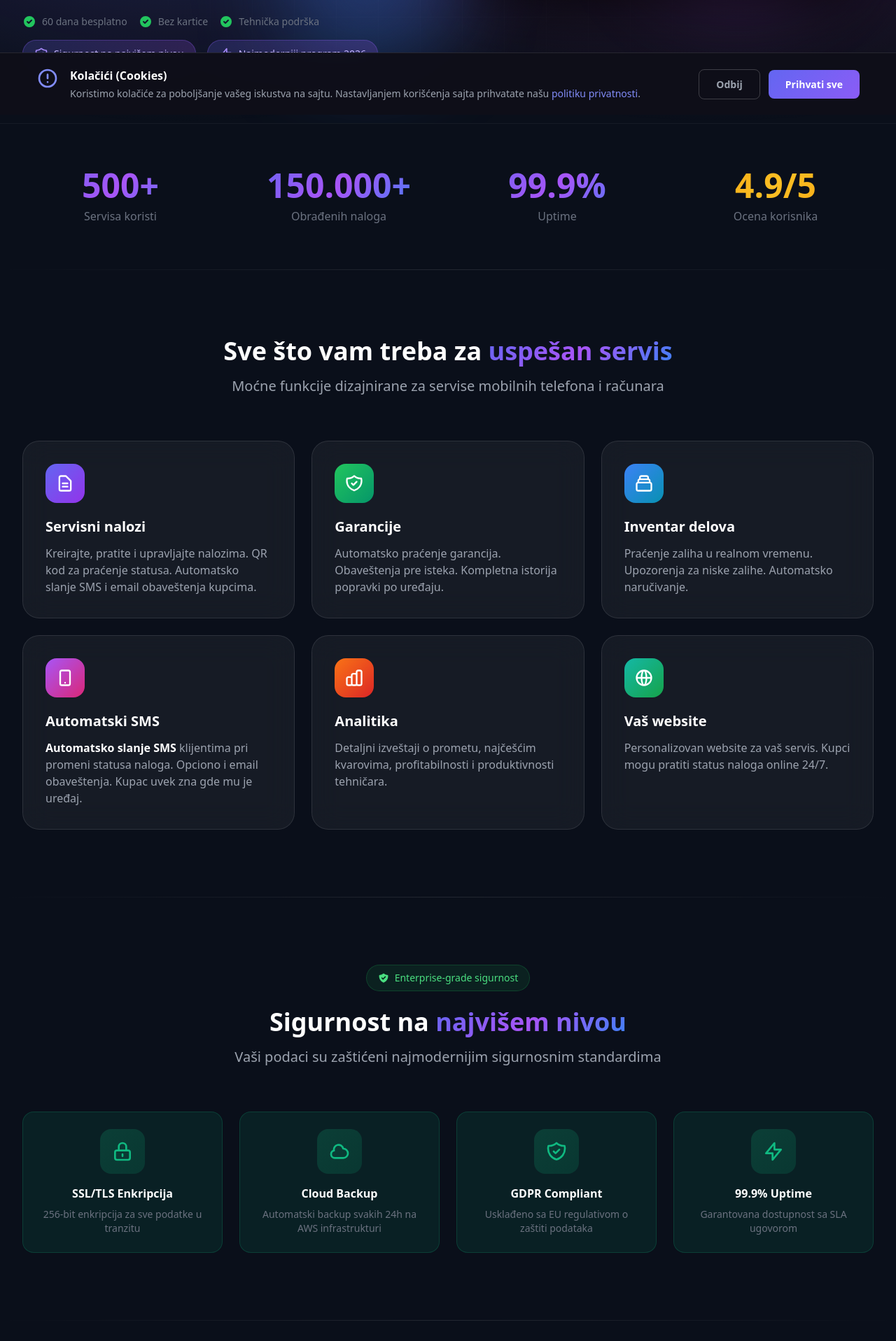
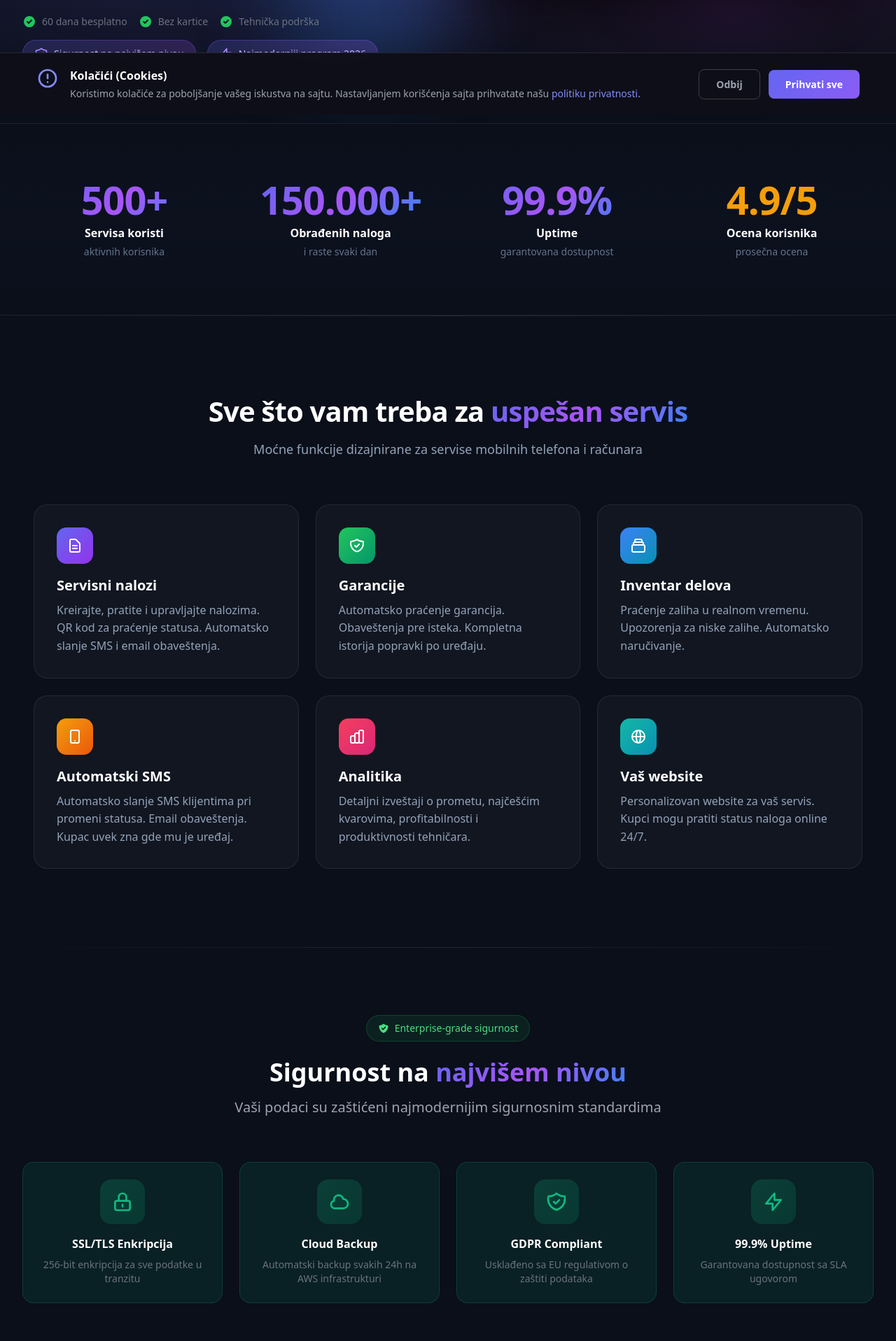
Before and after one commit to v1sk0/servishub, a Flask app: page / in a window 1280 px wide. Shown: the part 636-2553 px from the top of the page at 70% size. Run offline with Flask 3, Linux system fonts and the light colour scheme; data comes from the database, SQL or seed files in the repository; some libraries are stand-ins or nearby versions.

Commit message:
Landing page redesign: professional spacing system, stats section, features grid

```diff
--- a/app/templates/public/landing.html
+++ b/app/templates/public/landing.html
@@ -5,16 +5,108 @@
 {% block head %}
 <style>
     /* ============================================
-       SERVISHUB WORLD-CLASS LANDING PAGE 2026
-       Inspired by: Linear, Notion, Stripe, Vercel
-       ============================================ */
+       SERVISHUB PROFESSIONAL LANDING PAGE 2026
+       Design System: Consistent, Proportional, Business
+       ============================================ */
+
+    /* Design Tokens - Spacing Scale (8px base) */
+    :root {
+        --space-1: 0.25rem;   /* 4px */
+        --space-2: 0.5rem;    /* 8px */
+        --space-3: 0.75rem;   /* 12px */
+        --space-4: 1rem;      /* 16px */
+        --space-5: 1.5rem;    /* 24px */
+        --space-6: 2rem;      /* 32px */
+        --space-8: 3rem;      /* 48px */
+        --space-10: 4rem;     /* 64px */
+        --space-12: 5rem;     /* 80px */
+        --space-16: 7rem;     /* 112px */
+
+        /* Typography Scale */
+        --text-xs: 0.75rem;
+        --text-sm: 0.875rem;
+        --text-base: 1rem;
+        --text-lg: 1.125rem;
+        --text-xl: 1.25rem;
+        --text-2xl: 1.5rem;
+        --text-3xl: 2rem;
+        --text-4xl: 2.5rem;
+        --text-5xl: 3.5rem;
+
+        /* Section Heights */
+        --section-py: var(--space-16);
+        --section-py-sm: var(--space-10);
+
+        /* Color Palette - Professional */
+        --color-bg: #0a0f1a;
+        --color-surface: rgba(255, 255, 255, 0.03);
+        --color-surface-hover: rgba(255, 255, 255, 0.06);
+        --color-border: rgba(255, 255, 255, 0.08);
+        --color-border-hover: rgba(255, 255, 255, 0.15);
+        --color-text: #ffffff;
+        --color-text-secondary: #94a3b8;
+        --color-text-muted: #64748b;
+        --color-primary: #6366f1;
+        --color-primary-light: #818cf8;
+        --color-accent: #f59e0b;
+    }
 
     /* Reset glass-theme for public pages */
     .public-page * { color: inherit; }
     .public-page {
-        background: #0a0f1a !important;
-        color: #ffffff;
+        background: var(--color-bg) !important;
+        color: var(--color-text);
         overflow-x: hidden;
+        font-feature-settings: "kern" 1, "liga" 1;
+        -webkit-font-smoothing: antialiased;
+        -moz-osx-font-smoothing: grayscale;
+    }
+
+    /* Section Base */
+    .landing-section {
+        padding: var(--section-py) 0;
+        position: relative;
+    }
+
+    .landing-section--compact {
+        padding: var(--section-py-sm) 0;
+    }
+
+    .section-header {
+        text-align: center;
+        margin-bottom: var(--space-10);
+        max-width: 720px;
+        margin-left: auto;
+        margin-right: auto;
+    }
+
+    .section-header h2 {
+        font-size: var(--text-4xl);
+        font-weight: 700;
+        line-height: 1.2;
+        margin-bottom: var(--space-4);
+        letter-spacing: -0.02em;
+    }
+
+    .section-header p {
+        font-size: var(--text-lg);
+        color: var(--color-text-secondary);
+        line-height: 1.6;
+    }
+
+    /* Container */
+    .landing-container {
+        max-width: 1280px;
+        margin: 0 auto;
+        padding: 0 var(--space-5);
+    }
+
+    @media (min-width: 640px) {
+        .landing-container { padding: 0 var(--space-6); }
+    }
+
+    @media (min-width: 1024px) {
+        .landing-container { padding: 0 var(--space-8); }
     }
 
     /* ============================================
@@ -654,8 +746,60 @@
     }
 
     /* ============================================
-       STATS COUNTER ANIMATION
-       ============================================ */
+       STATS SECTION - Professional Design
+       ============================================ */
+    .stats-section {
+        padding: var(--space-10) 0;
+        border-top: 1px solid var(--color-border);
+        border-bottom: 1px solid var(--color-border);
+        background: linear-gradient(180deg, transparent 0%, rgba(99, 102, 241, 0.02) 50%, transparent 100%);
+    }
+
+    .stats-grid {
+        display: grid;
+        grid-template-columns: repeat(2, 1fr);
+        gap: var(--space-6);
+    }
+
+    @media (min-width: 768px) {
+        .stats-grid {
+            grid-template-columns: repeat(4, 1fr);
+            gap: var(--space-8);
+        }
+    }
+
+    .stat-item {
+        text-align: center;
+        padding: var(--space-4);
+    }
+
+    .stat-value {
+        font-size: var(--text-4xl);
+        font-weight: 800;
+        line-height: 1;
+        letter-spacing: -0.02em;
+        margin-bottom: var(--space-2);
+    }
+
+    @media (min-width: 768px) {
+        .stat-value {
+            font-size: var(--text-5xl);
+        }
+    }
+
+    .stat-label {
+        font-size: var(--text-base);
+        font-weight: 600;
+        color: var(--color-text);
+        margin-bottom: var(--space-1);
+    }
+
+    .stat-sublabel {
+        font-size: var(--text-sm);
+        color: var(--color-text-muted);
+    }
+
+    /* Legacy support */
     .stat-number {
         font-size: 3rem;
         font-weight: 800;
@@ -663,21 +807,72 @@
     }
 
     /* ============================================
-       FEATURE CARDS
-       ============================================ */
+       FEATURE CARDS - Professional Grid
+       ============================================ */
+    .features-grid {
+        display: grid;
+        grid-template-columns: 1fr;
+        gap: var(--space-5);
+    }
+
+    @media (min-width: 768px) {
+        .features-grid {
+            grid-template-columns: repeat(2, 1fr);
+        }
+    }
+
+    @media (min-width: 1024px) {
+        .features-grid {
+            grid-template-columns: repeat(3, 1fr);
+        }
+    }
+
+    .feature-card {
+        background: var(--color-surface);
+        border: 1px solid var(--color-border);
+        border-radius: 20px;
+        padding: var(--space-6);
+        transition: all 0.3s cubic-bezier(0.4, 0, 0.2, 1);
+    }
+
+    .feature-card:hover {
+        background: var(--color-surface-hover);
+        border-color: var(--color-border-hover);
+        transform: translateY(-4px);
+        box-shadow: 0 20px 40px -15px rgba(0, 0, 0, 0.3);
+    }
+
     .feature-icon {
-        width: 56px;
-        height: 56px;
-        border-radius: 16px;
+        width: 52px;
+        height: 52px;
+        border-radius: 14px;
         display: flex;
         align-items: center;
         justify-content: center;
-        margin-bottom: 20px;
+        margin-bottom: var(--space-4);
         transition: transform 0.3s ease;
     }
 
+    .feature-card:hover .feature-icon {
+        transform: scale(1.05);
+    }
+
+    .feature-card h3 {
+        font-size: var(--text-xl);
+        font-weight: 600;
+        margin-bottom: var(--space-2);
+        color: var(--color-text);
+    }
+
+    .feature-card p {
+        font-size: var(--text-base);
+        color: var(--color-text-secondary);
+        line-height: 1.6;
+    }
+
+    /* Legacy glass-card support */
     .glass-card:hover .feature-icon {
-        transform: scale(1.1) rotate(5deg);
+        transform: scale(1.05);
     }
 
     /* ============================================
@@ -1041,24 +1236,28 @@
     <!-- ============================================
          SOCIAL PROOF - STATS
          ============================================ -->
-    <section class="relative py-16 border-t border-white/5">
-        <div class="max-w-7xl mx-auto px-4 sm:px-6 lg:px-8">
-            <div class="grid grid-cols-2 md:grid-cols-4 gap-8 text-center">
-                <div class="reveal">
-                    <div class="stat-number gradient-text" x-data="{ count: 0 }" x-intersect.once="animateCount($el, 500)">500+</div>
-                    <div class="text-gray-500 mt-2">Servisa koristi</div>
-                </div>
-                <div class="reveal reveal-delay-1">
-                    <div class="stat-number gradient-text" x-data="{ count: 0 }" x-intersect.once="animateCount($el, 150000)">150.000+</div>
-                    <div class="text-gray-500 mt-2">Obrađenih naloga</div>
-                </div>
-                <div class="reveal reveal-delay-2">
-                    <div class="stat-number gradient-text">99.9%</div>
-                    <div class="text-gray-500 mt-2">Uptime</div>
-                </div>
-                <div class="reveal reveal-delay-3">
-                    <div class="stat-number gradient-text-gold">4.9/5</div>
-                    <div class="text-gray-500 mt-2">Ocena korisnika</div>
+    <section class="stats-section">
+        <div class="landing-container">
+            <div class="stats-grid">
+                <div class="stat-item reveal">
+                    <div class="stat-value gradient-text">500+</div>
+                    <div class="stat-label">Servisa koristi</div>
+                    <div class="stat-sublabel">aktivnih korisnika</div>
+                </div>
+                <div class="stat-item reveal reveal-delay-1">
+                    <div class="stat-value gradient-text">150.000+</div>
+                    <div class="stat-label">Obrađenih naloga</div>
+                    <div class="stat-sublabel">i raste svaki dan</div>
+                </div>
+                <div class="stat-item reveal reveal-delay-2">
+                    <div class="stat-value gradient-text">99.9%</div>
+                    <div class="stat-label">Uptime</div>
+                    <div class="stat-sublabel">garantovana dostupnost</div>
+                </div>
+                <div class="stat-item reveal reveal-delay-3">
+                    <div class="stat-value" style="color: var(--color-accent);">4.9/5</div>
+                    <div class="stat-label">Ocena korisnika</div>
+                    <div class="stat-sublabel">prosečna ocena</div>
                 </div>
             </div>
         </div>
@@ -1069,100 +1268,82 @@
     <!-- ============================================
          FEATURES
          ============================================ -->
-    <section id="features" class="relative py-24">
-        <div class="max-w-7xl mx-auto px-4 sm:px-6 lg:px-8">
-            <div class="text-center mb-16">
-                <h2 class="text-3xl sm:text-4xl font-bold mb-4 reveal">
+    <section id="features" class="landing-section">
+        <div class="landing-container">
+            <div class="section-header reveal">
+                <h2>
                     Sve što vam treba za <span class="gradient-text">uspešan servis</span>
                 </h2>
-                <p class="text-xl text-gray-400 max-w-2xl mx-auto reveal reveal-delay-1">
+                <p>
                     Moćne funkcije dizajnirane za servise mobilnih telefona i računara
                 </p>
             </div>
 
-            <div class="grid md:grid-cols-2 lg:grid-cols-3 gap-6">
+            <div class="features-grid">
                 <!-- Feature 1 -->
-                <div class="glass-card p-8 reveal">
+                <div class="feature-card reveal">
                     <div class="feature-icon bg-gradient-to-br from-indigo-500 to-purple-600">
-                        <svg class="w-7 h-7 text-white" fill="none" viewBox="0 0 24 24" stroke="currentColor">
+                        <svg class="w-6 h-6 text-white" fill="none" viewBox="0 0 24 24" stroke="currentColor">
                             <path stroke-linecap="round" stroke-linejoin="round" stroke-width="2" d="M9 12h6m-6 4h6m2 5H7a2 2 0 01-2-2V5a2 2 0 012-2h5.586a1 1 0 01.707.293l5.414 5.414a1 1 0 01.293.707V19a2 2 0 01-2 2z" />
                         </svg>
                     </div>
-                    <h3 class="text-xl font-semibold mb-3">Servisni nalozi</h3>
-                    <p class="text-gray-400">
-                        Kreirajte, pratite i upravljajte nalozima. QR kod za praćenje statusa.
-                        Automatsko slanje SMS i email obaveštenja kupcima.
-                    </p>
+                    <h3>Servisni nalozi</h3>
+                    <p>Kreirajte, pratite i upravljajte nalozima. QR kod za praćenje statusa. Automatsko slanje SMS i email obaveštenja.</p>
                 </div>
 
                 <!-- Feature 2 -->
-                <div class="glass-card p-8 reveal reveal-delay-1">
+                <div class="feature-card reveal reveal-delay-1">
                     <div class="feature-icon bg-gradient-to-br from-green-500 to-emerald-600">
-                        <svg class="w-7 h-7 text-white" fill="none" viewBox="0 0 24 24" stroke="currentColor">
+                        <svg class="w-6 h-6 text-white" fill="none" viewBox="0 0 24 24" stroke="currentColor">
                             <path stroke-linecap="round" stroke-linejoin="round" stroke-width="2" d="M9 12l2 2 4-4m5.618-4.016A11.955 11.955 0 0112 2.944a11.955 11.955 0 01-8.618 3.04A12.02 12.02 0 003 9c0 5.591 3.824 10.29 9 11.622 5.176-1.332 9-6.03 9-11.622 0-1.042-.133-2.052-.382-3.016z" />
                         </svg>
                     </div>
-                    <h3 class="text-xl font-semibold mb-3">Garancije</h3>
-                    <p class="text-gray-400">
-                        Automatsko praćenje garancija. Obaveštenja pre isteka.
-                        Kompletna istorija popravki po uređaju.
-                    </p>
+                    <h3>Garancije</h3>
+                    <p>Automatsko praćenje garancija. Obaveštenja pre isteka. Kompletna istorija popravki po uređaju.</p>
                 </div>
 
                 <!-- Feature 3 -->
-                <div class="glass-card p-8 reveal reveal-delay-2">
+                <div class="feature-card reveal reveal-delay-2">
                     <div class="feature-icon bg-gradient-to-br from-blue-500 to-cyan-600">
-                        <svg class="w-7 h-7 text-white" fill="none" viewBox="0 0 24 24" stroke="currentColor">
+                        <svg class="w-6 h-6 text-white" fill="none" viewBox="0 0 24 24" stroke="currentColor">
                             <path stroke-linecap="round" stroke-linejoin="round" stroke-width="2" d="M19 11H5m14 0a2 2 0 012 2v6a2 2 0 01-2 2H5a2 2 0 01-2-2v-6a2 2 0 012-2m14 0V9a2 2 0 00-2-2M5 11V9a2 2 0 012-2m0 0V5a2 2 0 012-2h6a2 2 0 012 2v2M7 7h10" />
                         </svg>
                     </div>
-                    <h3 class="text-xl font-semibold mb-3">Inventar delova</h3>
-                    <p class="text-gray-400">
-                        Praćenje zaliha u realnom vremenu. Upozorenja za niske zalihe.
-                        Automatsko naručivanje.
-                    </p>
+                    <h3>Inventar delova</h3>
+                    <p>Praćenje zaliha u realnom vremenu. Upozorenja za niske zalihe. Automatsko naručivanje.</p>
                 </div>
 
                 <!-- Feature 4 -->
-                <div class="glass-card p-8 reveal">
-                    <div class="feature-icon bg-gradient-to-br from-purple-500 to-pink-600">
-                        <svg class="w-7 h-7 text-white" fill="none" viewBox="0 0 24 24" stroke="currentColor">
+                <div class="feature-card reveal">
+                    <div class="feature-icon bg-gradient-to-br from-amber-500 to-orange-600">
+                        <svg class="w-6 h-6 text-white" fill="none" viewBox="0 0 24 24" stroke="currentColor">
                             <path stroke-linecap="round" stroke-linejoin="round" stroke-width="2" d="M12 18h.01M8 21h8a2 2 0 002-2V5a2 2 0 00-2-2H8a2 2 0 00-2 2v14a2 2 0 002 2z" />
                         </svg>
                     </div>
-                    <h3 class="text-xl font-semibold mb-3">Automatski SMS</h3>
-                    <p class="text-gray-400">
-                        <strong class="text-white">Automatsko slanje SMS</strong> klijentima pri promeni statusa naloga.
-                        Opciono i email obaveštenja. Kupac uvek zna gde mu je uređaj.
-                    </p>
+                    <h3>Automatski SMS</h3>
+                    <p>Automatsko slanje SMS klijentima pri promeni statusa. Email obaveštenja. Kupac uvek zna gde mu je uređaj.</p>
                 </div>
 
                 <!-- Feature 5 -->
-                <div class="glass-card p-8 reveal reveal-delay-1">
-                    <div class="feature-icon bg-gradient-to-br from-orange-500 to-red-600">
-                        <svg class="w-7 h-7 text-white" fill="none" viewBox="0 0 24 24" stroke="currentColor">
+                <div class="feature-card reveal reveal-delay-1">
+                    <div class="feature-icon bg-gradient-to-br from-rose-500 to-pink-600">
+                        <svg class="w-6 h-6 text-white" fill="none" viewBox="0 0 24 24" stroke="currentColor">
                             <path stroke-linecap="round" stroke-linejoin="round" stroke-width="2" d="M9 19v-6a2 2 0 00-2-2H5a2 2 0 00-2 2v6a2 2 0 002 2h2a2 2 0 002-2zm0 0V9a2 2 0 012-2h2a2 2 0 012 2v10m-6 0a2 2 0 002 2h2a2 2 0 002-2m0 0V5a2 2 0 012-2h2a2 2 0 012 2v14a2 2 0 01-2 2h-2a2 2 0 01-2-2z" />
                         </svg>
                     </div>
-                    <h3 class="text-xl font-semibold mb-3">Analitika</h3>
-                    <p class="text-gray-400">
-                        Detaljni izveštaji o prometu, najčešćim kvarovima,
-                        profitabilnosti i produktivnosti tehničara.
-                    </p>
+                    <h3>Analitika</h3>
+                    <p>Detaljni izveštaji o prometu, najčešćim kvarovima, profitabilnosti i produktivnosti tehničara.</p>
                 </div>
 
                 <!-- Feature 6 -->
-                <div class="glass-card p-8 reveal reveal-delay-2">
-                    <div class="feature-icon bg-gradient-to-br from-teal-500 to-green-600">
-                        <svg class="w-7 h-7 text-white" fill="none" viewBox="0 0 24 24" stroke="currentColor">
+                <div class="feature-card reveal reveal-delay-2">
+                    <div class="feature-icon bg-gradient-to-br from-teal-500 to-cyan-600">
+                        <svg class="w-6 h-6 text-white" fill="none" viewBox="0 0 24 24" stroke="currentColor">
                             <path stroke-linecap="round" stroke-linejoin="round" stroke-width="2" d="M21 12a9 9 0 01-9 9m9-9a9 9 0 00-9-9m9 9H3m9 9a9 9 0 01-9-9m9 9c1.657 0 3-4.03 3-9s-1.343-9-3-9m0 18c-1.657 0-3-4.03-3-9s1.343-9 3-9m-9 9a9 9 0 019-9" />
                         </svg>
                     </div>
-                    <h3 class="text-xl font-semibold mb-3">Vaš website</h3>
-                    <p class="text-gray-400">
-                        Personalizovan website za vaš servis.
-                        Kupci mogu pratiti status naloga online 24/7.
-                    </p>
+                    <h3>Vaš website</h3>
+                    <p>Personalizovan website za vaš servis. Kupci mogu pratiti status naloga online 24/7.</p>
                 </div>
             </div>
         </div>
```
